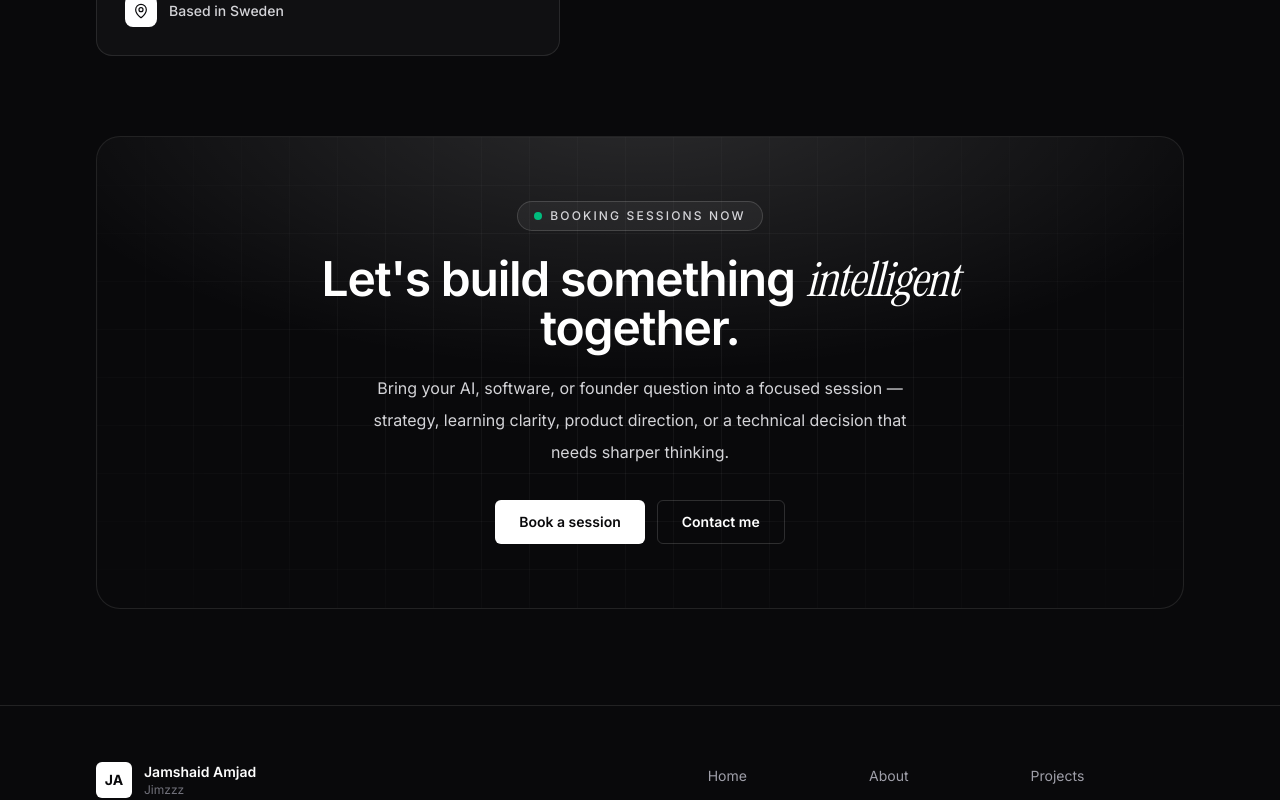
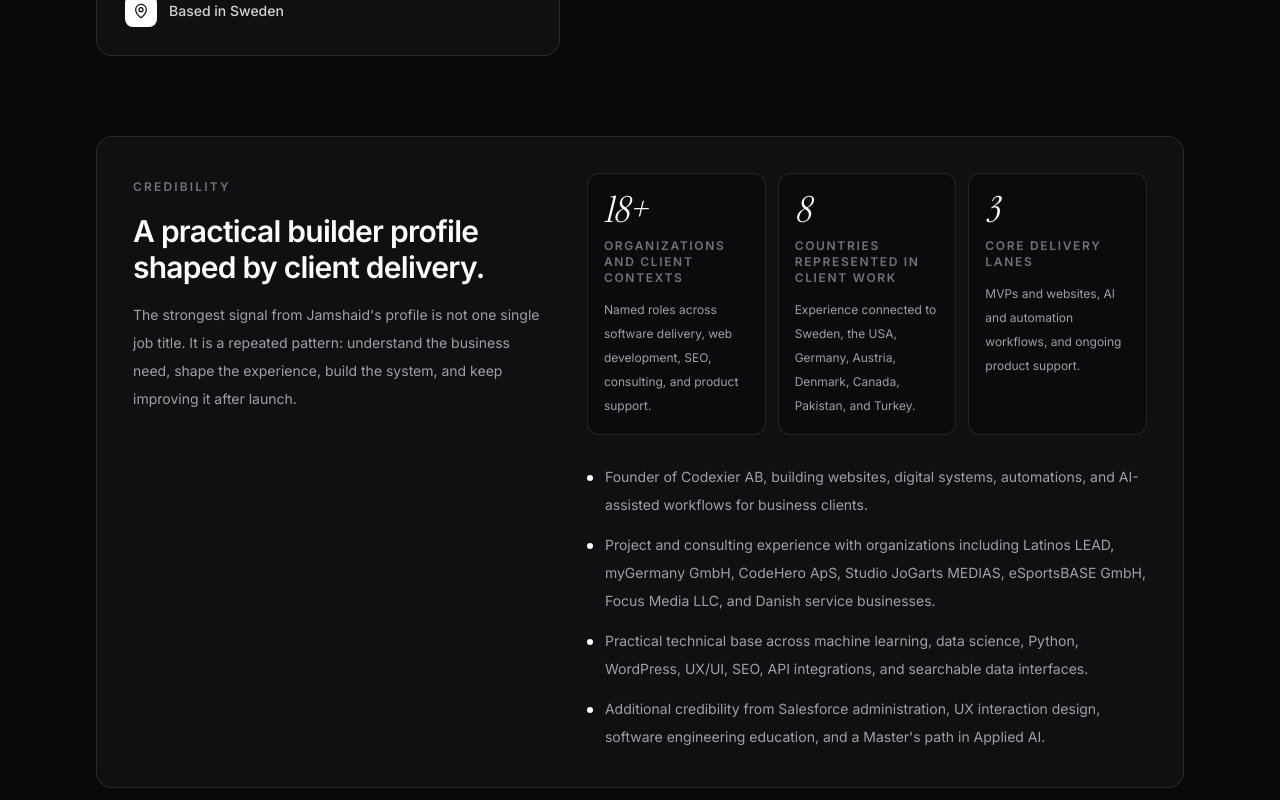
Before and after one commit to JamshaidAmjad/JamshaidAmjad, a Next.js app: page /about in a window 1280 px wide. Shown: the part 1140-1940 px from the top of the page. Built offline with nearby package versions, Linux system fonts and the light colour scheme; no server answers.

Commit message:
Add profile credibility and article filters

```diff
--- a/src/app/about/page.tsx
+++ b/src/app/about/page.tsx
@@ -7,6 +7,7 @@ import { Accent } from "@/components/ui/accent";
 import { Container } from "@/components/ui/container";
 import { PageHeader } from "@/components/ui/page-header";
 import { Reveal } from "@/components/ui/reveal";
+import { credibilityStats, profileProofPoints } from "@/data/site";
 import { createMetadata } from "@/lib/metadata";
 
 export const metadata = createMetadata({
@@ -112,6 +113,55 @@ export default function AboutPage() {
       </Container>
       <Container className="pb-20 sm:pb-24">
         <Reveal>
+          <section className="rounded-2xl border border-zinc-200 bg-white p-7 dark:border-white/10 dark:bg-white/[0.03] lg:p-9">
+            <div className="grid gap-10 lg:grid-cols-[0.85fr_1.15fr]">
+              <div>
+                <span className="text-xs font-semibold uppercase tracking-[0.18em] text-zinc-500">
+                  Credibility
+                </span>
+                <h2 className="mt-4 text-3xl font-semibold tracking-tight text-zinc-950 dark:text-white">
+                  A practical builder profile shaped by client delivery.
+                </h2>
+                <p className="mt-4 text-sm leading-7 text-zinc-600 dark:text-zinc-400">
+                  The strongest signal from Jamshaid&apos;s profile is not one single job title.
+                  It is a repeated pattern: understand the business need, shape the experience,
+                  build the system, and keep improving it after launch.
+                </p>
+              </div>
+              <div>
+                <div className="grid gap-3 sm:grid-cols-3">
+                  {credibilityStats.map((stat) => (
+                    <div
+                      key={stat.label}
+                      className="rounded-xl border border-zinc-200 bg-zinc-50 p-4 dark:border-white/10 dark:bg-zinc-950/60"
+                    >
+                      <p className="font-display text-4xl italic text-zinc-950 dark:text-white">
+                        {stat.value}
+                      </p>
+                      <p className="mt-2 text-xs font-semibold uppercase tracking-[0.14em] text-zinc-500">
+                        {stat.label}
+                      </p>
+                      <p className="mt-3 text-xs leading-6 text-zinc-500 dark:text-zinc-400">
+                        {stat.detail}
+                      </p>
+                    </div>
+                  ))}
+                </div>
+                <ul className="mt-7 grid gap-3 text-sm leading-7 text-zinc-600 dark:text-zinc-400">
+                  {profileProofPoints.map((point) => (
+                    <li key={point} className="flex gap-3">
+                      <span className="mt-3 size-1.5 shrink-0 rounded-full bg-zinc-950 dark:bg-white" />
+                      <span>{point}</span>
+                    </li>
+                  ))}
+                </ul>
+              </div>
+            </div>
+          </section>
+        </Reveal>
+      </Container>
+      <Container className="pb-20 sm:pb-24">
+        <Reveal>
           <BookingCTA />
         </Reveal>
       </Container>
--- a/src/app/page.tsx
+++ b/src/app/page.tsx
@@ -11,7 +11,7 @@ import { NewsletterSignup } from "@/components/forms/newsletter-signup";
 import { Container } from "@/components/ui/container";
 import { Reveal } from "@/components/ui/reveal";
 import { SectionHeading } from "@/components/ui/section-heading";
-import { projects, services } from "@/data/site";
+import { credibilityStats, profileProofPoints, projects, services } from "@/data/site";
 import { getAllArticles } from "@/lib/articles";
 import { createMetadata } from "@/lib/metadata";
 
@@ -41,6 +41,51 @@ export default function HomePage() {
     <main>
       <HeroSection />
       <HomeIntro />
+      <section className="py-16 sm:py-20">
+        <Container>
+          <Reveal>
+            <div className="grid gap-8 rounded-2xl border border-zinc-200 bg-white p-7 dark:border-white/10 dark:bg-white/[0.03] lg:grid-cols-[0.9fr_1.1fr] lg:p-9">
+              <div>
+                <span className="text-xs font-semibold uppercase tracking-[0.18em] text-zinc-500">
+                  Profile proof
+                </span>
+                <h2 className="mt-4 text-3xl font-semibold tracking-tight text-zinc-950 sm:text-4xl dark:text-white">
+                  Built from real delivery, not just a personal brand story.
+                </h2>
+                <p className="mt-4 text-sm leading-7 text-zinc-600 dark:text-zinc-400">
+                  The work behind this site spans MVPs, websites, SEO, automations, data
+                  interfaces, and product support for organizations across multiple markets.
+                </p>
+              </div>
+              <div>
+                <div className="grid gap-3 sm:grid-cols-3">
+                  {credibilityStats.map((stat) => (
+                    <div
+                      key={stat.label}
+                      className="rounded-xl border border-zinc-200 bg-zinc-50 p-4 dark:border-white/10 dark:bg-zinc-950/60"
+                    >
+                      <p className="font-display text-4xl italic text-zinc-950 dark:text-white">
+                        {stat.value}
+                      </p>
+                      <p className="mt-2 text-xs font-semibold uppercase tracking-[0.14em] text-zinc-500">
+                        {stat.label}
+                      </p>
+                    </div>
+                  ))}
+                </div>
+                <ul className="mt-6 grid gap-3 text-sm leading-7 text-zinc-600 dark:text-zinc-400">
+                  {profileProofPoints.slice(0, 3).map((point) => (
+                    <li key={point} className="flex gap-3">
+                      <span className="mt-3 size-1.5 shrink-0 rounded-full bg-zinc-950 dark:bg-white" />
+                      <span>{point}</span>
+                    </li>
+                  ))}
+                </ul>
+              </div>
+            </div>
+          </Reveal>
+        </Container>
+      </section>
       <section className="py-20 sm:py-24">
         <Container>
           <Reveal>
--- a/src/components/ui/section-heading.tsx
+++ b/src/components/ui/section-heading.tsx
@@ -1,3 +1,5 @@
+import type { ReactNode } from "react";
+
 import { Tag } from "@/components/ui/tag";
 import { cn } from "@/lib/utils";
 
@@ -8,7 +10,7 @@ export function SectionHeading({
   className,
 }: {
   eyebrow?: string;
-  title: React.ReactNode;
+  title: ReactNode;
   description?: string;
   className?: string;
 }) {
--- a/src/data/site.ts
+++ b/src/data/site.ts
@@ -65,6 +65,31 @@ export const projects = [
     href: "/ai-articles",
     cta: "Read the notes",
   },
+];
+
+export const credibilityStats = [
+  {
+    value: "18+",
+    label: "organizations and client contexts",
+    detail: "Named roles across software delivery, web development, SEO, consulting, and product support.",
+  },
+  {
+    value: "8",
+    label: "countries represented in client work",
+    detail: "Experience connected to Sweden, the USA, Germany, Austria, Denmark, Canada, Pakistan, and Turkey.",
+  },
+  {
+    value: "3",
+    label: "core delivery lanes",
+    detail: "MVPs and websites, AI and automation workflows, and ongoing product support.",
+  },
+];
+
+export const profileProofPoints = [
+  "Founder of Codexier AB, building websites, digital systems, automations, and AI-assisted workflows for business clients.",
+  "Project and consulting experience with organizations including Latinos LEAD, myGermany GmbH, CodeHero ApS, Studio JoGarts MEDIAS, eSportsBASE GmbH, Focus Media LLC, and Danish service businesses.",
+  "Practical technical base across machine learning, data science, Python, WordPress, UX/UI, SEO, API integrations, and searchable data interfaces.",
+  "Additional credibility from Salesforce administration, UX interaction design, software engineering education, and a Master's path in Applied AI.",
 ];
 
 export const services = [
```
Also changed, not shown: src/components/sections/article-browser.tsx (+85 -25 lines).
